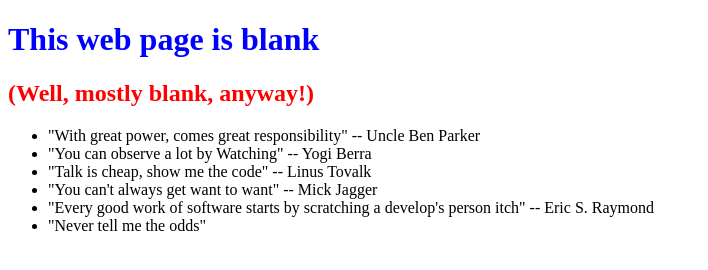
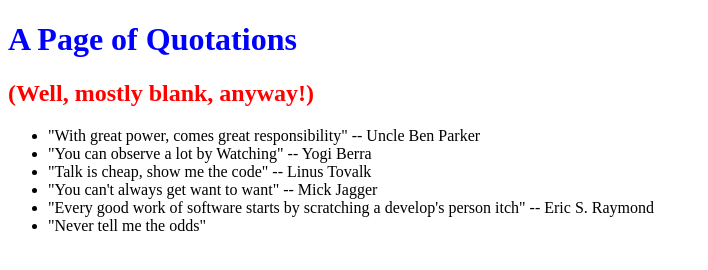
Before and after one commit to kiwisoup/openSAP_week3, a plain HTML site: page index.html in a window 1280 px wide. Shown: the whole page, without its empty margins (0-708 px from the left). Drawn offline with Linux system fonts and the light colour scheme.

Commit message:
Changed <h1> to a

```diff
--- a/index.html
+++ b/index.html
@@ -6,7 +6,7 @@
 		<link href="styles.css" rel="stylesheet" type="text/css"/>
 	</head>
 	<body>
-		<h1>This web page is blank</h1>
+		<h1>A Page of Quotations</h1>
 		<h2>(Well, mostly blank, anyway!)</h2>
 		<ul>
 			<li>"With great power, comes great responsibility" -- Uncle Ben Parker</li>
```
